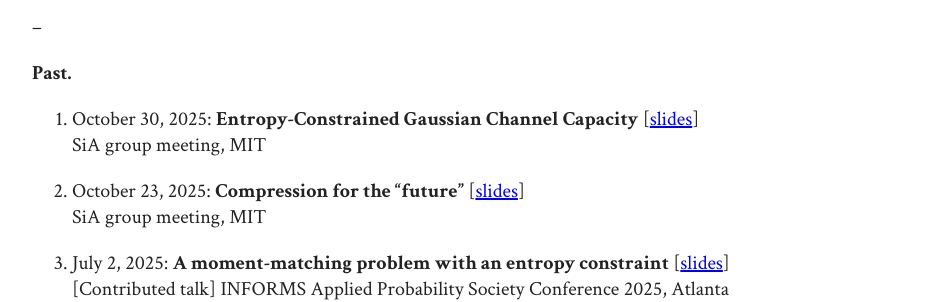
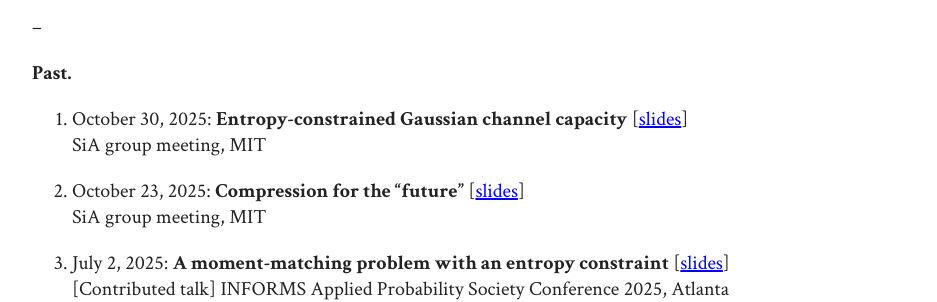
Before and after one commit to adwaygirish/adwaygirish.github.io, a Jekyll site: the page built from talks.md, in a window 1280 px wide and 900 px high. Shown: the part 368-670 px from the top of the window, without its empty margins (158-1095 px from the left). Built offline with Jekyll 4.4.1, drawn with Linux system fonts in a browser that asks for light colours.

```diff
--- a/talks.md
+++ b/talks.md
@@ -19,7 +19,7 @@ permalink: /talks
 
 **Past.**
 
-1.  October 30, 2025: **Entropy-Constrained Gaussian Channel Capacity**  [[slides](http://adwaygirish.github.io/files/talks/sia-grp-mtg_2.pdf)]\
+1.  October 30, 2025: **Entropy-constrained Gaussian channel capacity**  [[slides](http://adwaygirish.github.io/files/talks/sia-grp-mtg_2.pdf)]\
     SiA group meeting, MIT
 
 1.  October 23, 2025: **Compression for the "future"**  [[slides](http://adwaygirish.github.io/files/talks/sia-grp-mtg_1.pdf)]\
```
